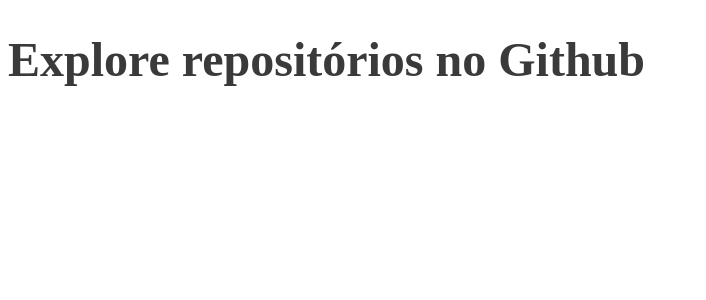
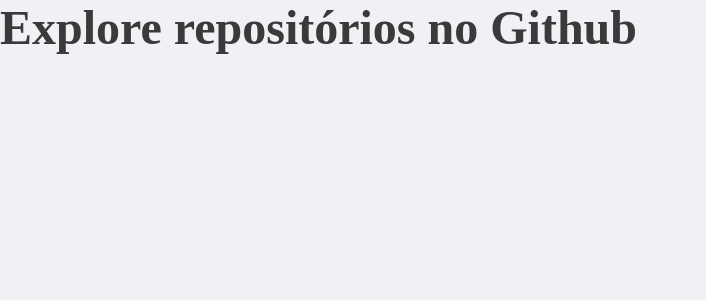
Before and after one commit to lgmaster/Github-Explorer, a React (Create React App) app: page / in a window 1280 px wide. Shown: the top 300 px of the page, without its empty margins (0-706 px from the left). Built offline with nearby package versions, Linux system fonts and the light colour scheme.

Commit message:
Added global style

```diff
--- a/src/App.tsx
+++ b/src/App.tsx
@@ -1,12 +1,16 @@
 import React from 'react';
 import { BrowserRouter } from 'react-router-dom';
 
+import GlobalStyle from './styles/global';
 import Routes from './routes';
 
 const App: React.FC = () => (
-  <BrowserRouter>
-    <Routes />
-  </BrowserRouter>
+  <>
+    <BrowserRouter>
+      <Routes />
+    </BrowserRouter>
+    <GlobalStyle />
+  </>
 );
 
 export default App;
--- /dev/null
+++ b/src/styles/global.ts
@@ -0,0 +1,14 @@
+import { createGlobalStyle } from 'styled-components';
+
+export default createGlobalStyle`
+  * {
+    margin: 0;
+    padding: 0;
+    outline: 0;
+    box-sizing: border-box;
+  }
+
+  body {
+    background: #F0F0F5;
+  }
+`;
```
